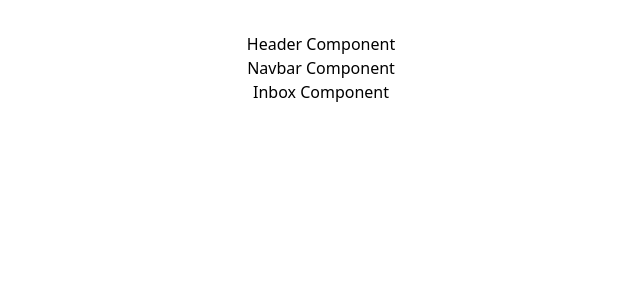
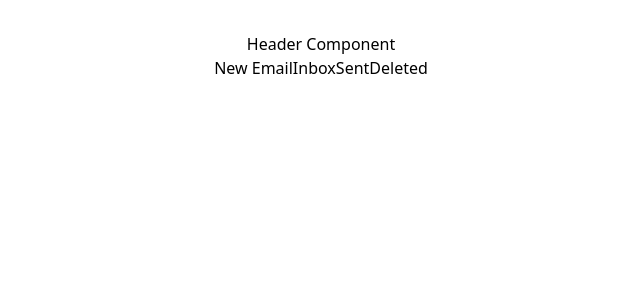
Before and after one commit to iO-Academy/2024-mar-sde-email-client-woolly-mammoths, a React (Vite) app: page / in a window 1280 px wide. Shown: the top 300 px of the page, without its empty margins (319-959 px from the left). Built offline with nearby package versions, Linux system fonts and the light colour scheme.

Commit message:
Navbar completed

```diff
--- a/package.json
+++ b/package.json
@@ -11,7 +11,8 @@
   },
   "dependencies": {
     "react": "^18.2.0",
-    "react-dom": "^18.2.0"
+    "react-dom": "^18.2.0",
+    "react-router-dom": "^6.23.0"
   },
   "devDependencies": {
     "@types/react": "^18.2.15",
--- a/src/App.jsx
+++ b/src/App.jsx
@@ -1,13 +1,21 @@
 
+import { BrowserRouter, Route, Routes } from 'react-router-dom'
 import './App.css'
+import Navbar from './components/Navbar'
+import Inbox from './components/Inbox'
 
 function App() {
 
   return (
     <>
+    <BrowserRouter>
     <div>Header Component</div>
-    <div>Navbar Component</div>
-    <div>Inbox Component</div>
+    <Navbar />
+
+    <Routes>
+      <Route path='/' element={<Inbox />} />
+    </Routes>
+    </BrowserRouter>
     </>
   )
 }
--- a/src/components/Inbox/index.jsx
+++ b/src/components/Inbox/index.jsx
@@ -0,0 +1,10 @@
+
+const Inbox = () => {
+    return (
+        <div>
+
+        </div>
+    )
+}
+
+export default Inbox
--- a/src/components/Navbar/index.jsx
+++ b/src/components/Navbar/index.jsx
@@ -1,8 +1,12 @@
+import { Link } from "react-router-dom"
 
 const Navbar = () => {
     return (
-        <div>
-
+        <div className="flex flex-col fixed left-0 bg-teal-400 w-1/12 h-full justify-start items-start">
+            <Link to = '/new-email' className="pl-2 py-5 pr-5">New Email</Link>
+            <Link to = '/' className="pl-2 py-5 pr-5">Inbox</Link>
+            <Link to = '/sent' className="pl-2 py-5 pr-5">Sent</Link>
+            <Link to = '/deleted' className="pl-2 py-5 pr-5">Deleted</Link>
         </div>
     )
 }
```
Also changed, not shown: 1 other file (tests, documents, lock files or other folders).
